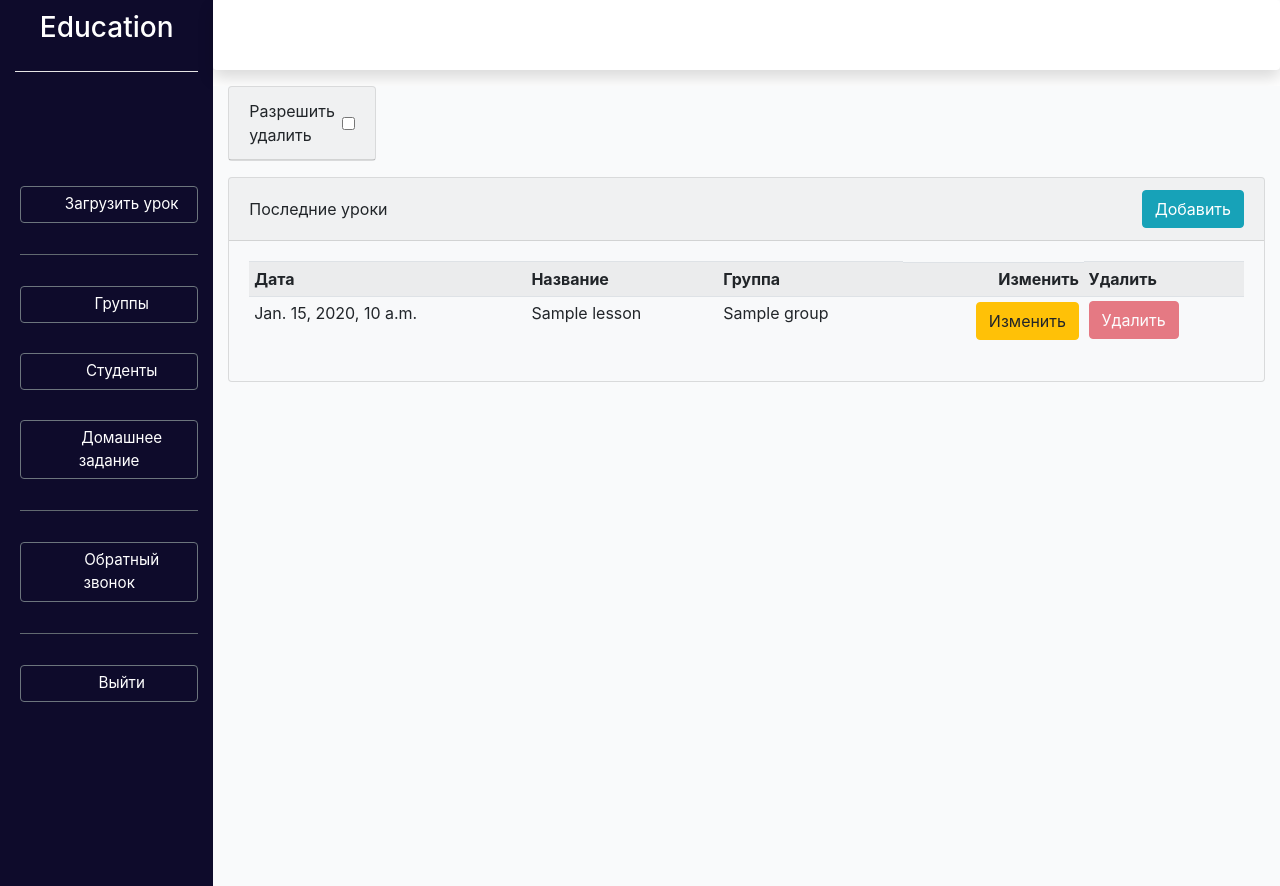
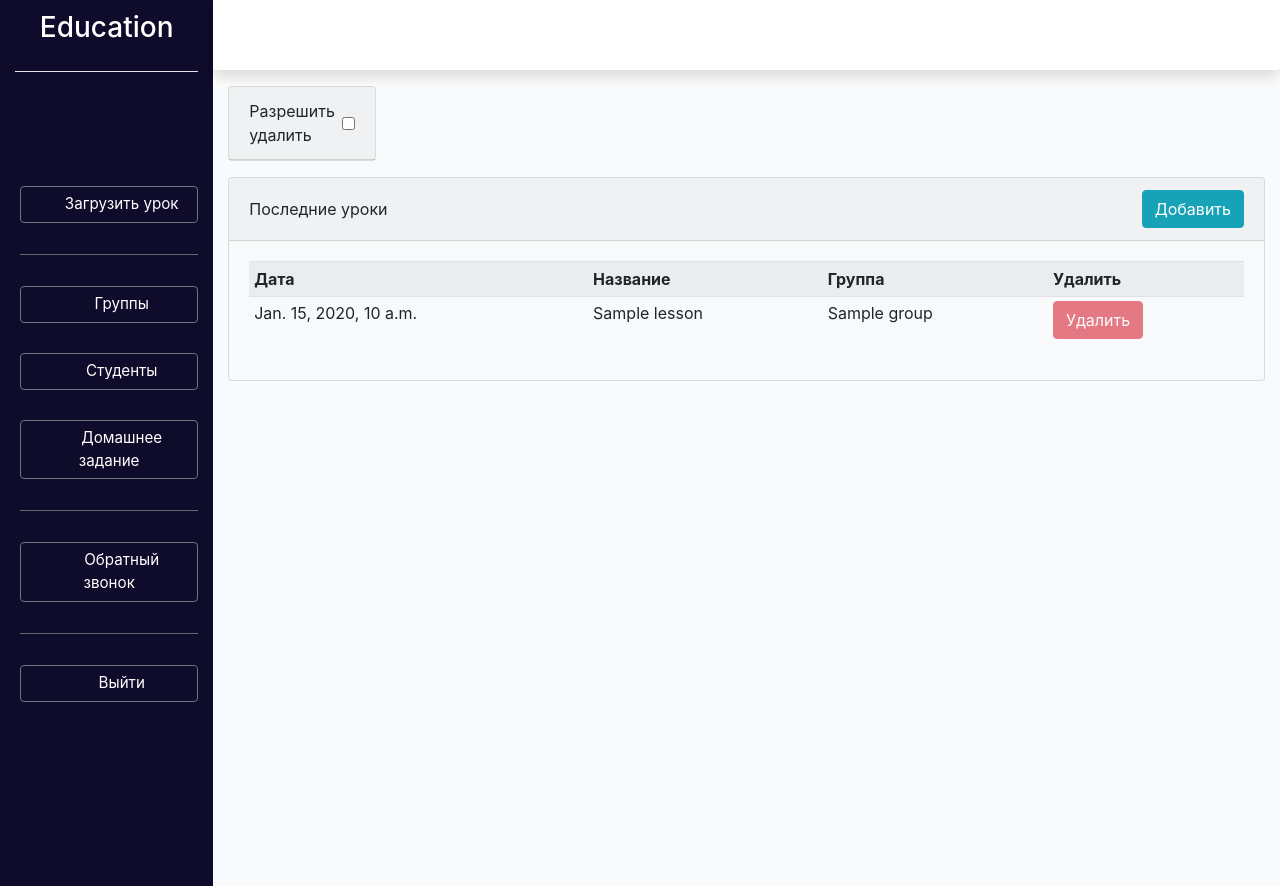
Before and after one commit to khodzhaev/next_edu, a Django app: template templates/panel/lessons.html in a window 1280 px wide. Run offline with Django 3.2, Linux system fonts and the light colour scheme; the template is opened without the code that fills it: most values are stand-ins (such as "Sample title", 1, 10 or a date in 2020); some libraries are stand-ins or nearby versions; some web fonts are replaced.

Commit message:
fix verstka2

```diff
--- a/templates/panel/lessons.html
+++ b/templates/panel/lessons.html
@@ -29,7 +29,6 @@
                             <th>Дата</th>
                             <th>Название</th>
                             <th>Группа</th>
-                            <th class="d-flex justify-content-end">Изменить</th>
                             <th>Удалить</th>
                         </tr>
                         {% for l in lessons %}
@@ -37,10 +36,6 @@
                             <td>{{ l.date_pub }}</td>
                             <td>{{ l.title }}</td>
                             <td>{{ l.group.title }}</td>
-                            <td class="d-flex justify-content-end"><a data-toggle="modal"
-                                                                      data-target="#students_edit_{{ s.id }}"
-                                                                      class="btn btn-warning"> Изменить</a>
-                            </td>
                             <td>
                                 <form action="{% url 'lessons_delete' l.id %}" method="POST">
                                     {% csrf_token %}
```
